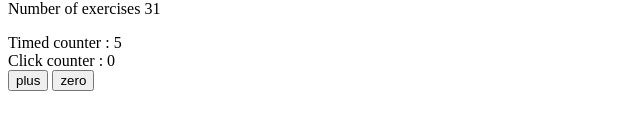
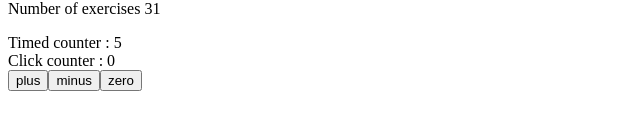
Before and after one commit to Santiagus/fullstackopen, a React (Vite) app in the folder part1/: page / in a window 1280 px wide. Shown: the part 182-312 px from the top of the page, without its empty margins (0-640 px from the left). Built offline with nearby package versions, Linux system fonts and the light colour scheme.

Commit message:
refactor: add Button component

```diff
--- a/part1/src/App.jsx
+++ b/part1/src/App.jsx
@@ -63,7 +63,13 @@ const App = () => {
   };
 
   const increaseByOne = () => setClickCounter(clickCounter + 1);
+  const decreaseByOne = () => setClickCounter(clickCounter - 1);
+
   const setToZero = () => setClickCounter(0);
+
+  const Button = (props) => {
+    return <button onClick={props.onClick}>{props.text}</button>;
+  };
 
   setTimeout(() => setCounter(counter + 1), 1000);
 
@@ -76,8 +82,9 @@ const App = () => {
       <Total parts={parts} />
       <Counter value={counter} />
       <ClickCounter value={clickCounter} />
-      <button onClick={increaseByOne}>plus</button>{" "}
-      <button onClick={setToZero}>zero</button>{" "}
+      <Button onClick={increaseByOne} text="plus" />
+      <Button onClick={decreaseByOne} text="minus" />
+      <Button onClick={setToZero} text="zero" />
     </div>
   );
 };
```
